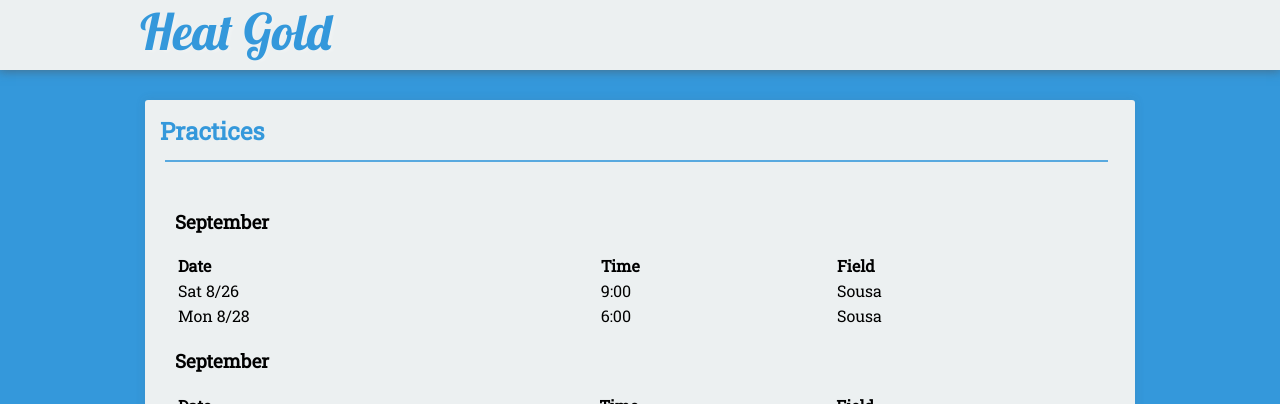
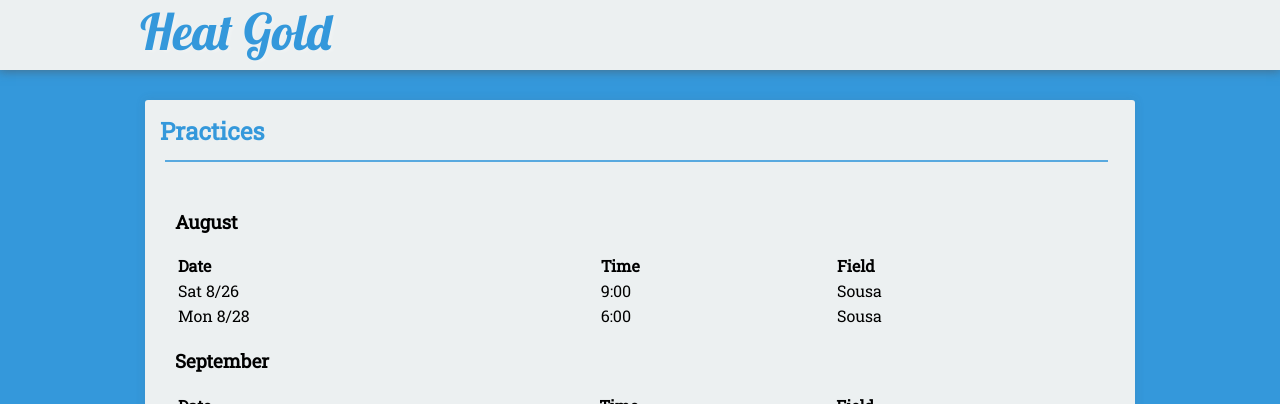
Before and after one commit to seanmerrow/ecf, a Jekyll site: the page built from _posts/2018-08-27-Practices.md, in a window 1280 px wide. Shown: the top 404 px of the page. Built offline with Jekyll 4.4.1, drawn with Linux system fonts in a browser that asks for light colours; nearby versions of some CDN libraries.

Commit message:
Update 2018-08-27-Practices.md

```diff
--- a/_posts/2018-08-27-Practices.md
+++ b/_posts/2018-08-27-Practices.md
@@ -5,7 +5,7 @@ description: Practice Schedule
 excerpt: "Practice Schedule"
 ---
 
-### September
+### August
 
 | Date | Time | Field |
 |:---|:---|:---|
```
